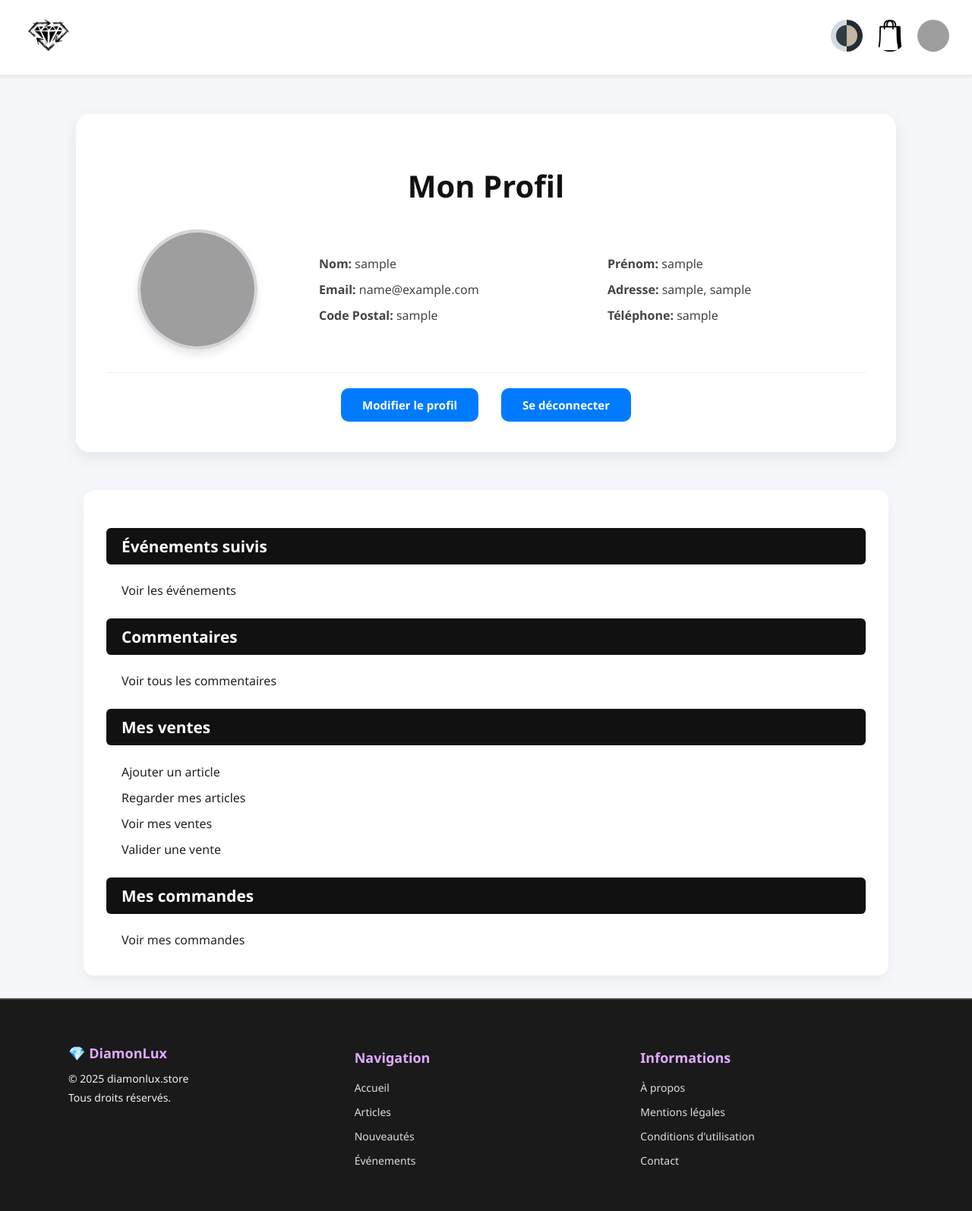
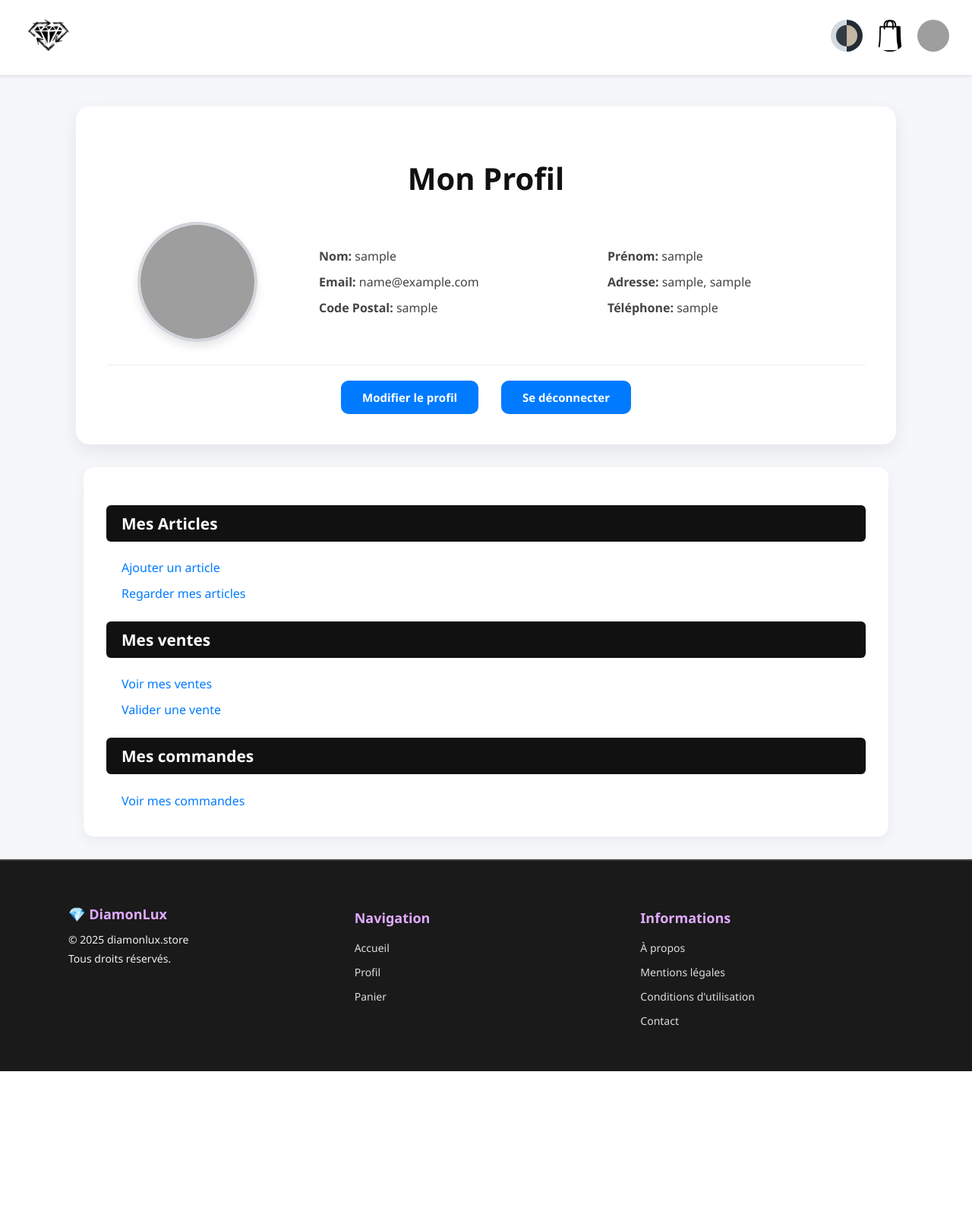
Before and after one commit to nbl20/DiamonLux, a PHP site: page /index.php?page=profil in a window 1280 px wide. Shown: the whole page at 76% size. After the commit the page ends 1410 px from the top, so only its background shows below. Run offline with PHP 8.4, Linux system fonts and the light colour scheme; the visitor is signed in with stand-in values (Sample User, id 1); data that the repository does not hold is empty; grey boxes are pictures that could not be loaded.

Commit message:
Modifications sur le CSS et les vues

```diff
--- a/public/css/footer.css
+++ b/public/css/footer.css
@@ -61,3 +61,22 @@
         gap: 40px;
     }
 }
+
+/* À ajouter dans style.css ou global.css (pas forcément ici) */
+html,
+body {
+    height: 100%;
+    margin: 0;
+}
+
+.wrapper {
+    min-height: 100vh;
+    /* prend toute la hauteur de l'écran */
+    display: flex;
+    flex-direction: column;
+}
+
+main {
+    flex: 1;
+    /* prend l'espace restant entre header et footer */
+}
--- a/public/css/profil.css
+++ b/public/css/profil.css
@@ -1,13 +1,29 @@
+/* === Structure générale === */
+html,
 body {
-    background-color: #f5f7fa;
-    font-family: 'Segoe UI', Tahoma, sans-serif;
+    height: 100%;
     margin: 0;
     padding: 0;
+    font-family: 'Segoe UI', Tahoma, sans-serif;
+    background-color: #f5f7fa;
 }
 
+/* Assure que le main prend l’espace disponible */
+.wrapper {
+    min-height: 100vh;
+    display: flex;
+    flex-direction: column;
+}
+
+main {
+    flex: 1;
+    padding-top: 40px;
+}
+
+/* === Bloc principal du profil === */
 .profil-container {
     max-width: 1000px;
-    margin: 50px auto;
+    margin: 0 auto;
     padding: 40px;
     background-color: #fff;
     border-radius: 18px;
@@ -22,7 +38,7 @@ body {
     font-weight: 700;
 }
 
-/* === Profil info === */
+/* === Section info utilisateur === */
 .profil-info {
     display: grid;
     grid-template-columns: 1fr 3fr;
@@ -55,7 +71,7 @@ body {
     font-weight: 500;
 }
 
-/* === Actions === */
+/* === Actions (boutons) === */
 .profil-actions {
     display: flex;
     justify-content: center;
@@ -81,7 +97,7 @@ body {
     background-color: #0056b3;
 }
 
-/* === Extras === */
+/* === Sections supplémentaires === */
 .extra-sections {
     max-width: 1000px;
     margin: 30px auto;
@@ -106,13 +122,15 @@ body {
     color: #007bff;
     text-decoration: none;
     font-weight: 500;
+    transition: color 0.3s;
 }
 
 .extra-sections a:hover {
     text-decoration: underline;
+    color: #0056b3;
 }
 
-/* === Dark mode === */
+/* === Dark Mode === */
 body.dark-mode {
     background-color: #1a1a1a;
     color: #f0f0f0;
@@ -140,25 +158,28 @@ body.dark-mode .extra-sections a {
     color: #81d4fa;
 }
 
-.extra-sections a {
-    display: block;
-    padding: 6px 20px;
-    color: #222;
-    text-decoration: none;
-    font-weight: 500;
-    transition: color 0.3s;
+body.dark-mode .extra-sections a:hover {
+    color: #4fc3f7;
 }
 
-.extra-sections a:hover {
-    color: #007bff;
-    text-decoration: underline;
+/* === Responsive === */
+@media screen and (max-width: 768px) {
+    .profil-info {
+        grid-template-columns: 1fr;
+        text-align: center;
+    }
+
+    .profil-details {
+        grid-template-columns: 1fr;
+    }
+
+    .profil-actions {
+        flex-direction: column;
+        align-items: center;
+    }
+
+    .profil-container,
+    .extra-sections {
+        padding: 20px;
+    }
 }
-
-/* En dark mode */
-body.dark-mode .extra-sections a {
-    color: #eee;
-}
-
-body.dark-mode .extra-sections a:hover {
-    color: #81d4fa;
-}
--- a/view/article_utilisateur.php
+++ b/view/article_utilisateur.php
@@ -11,7 +11,7 @@ $articles = $articleModel->getArticlesByUser($_SESSION['user_id']);
 ?>
 
 <link rel="stylesheet" href="public/css/mes_articles.css">
-
+<main>
     <div class="container-articles">
         <h1>🛍️ Mes articles en vente</h1>
 
@@ -49,3 +49,4 @@ $articles = $articleModel->getArticlesByUser($_SESSION['user_id']);
             </div>
         <?php endif; ?>
     </div>
+</main>
--- a/view/commun/footer.php
+++ b/view/commun/footer.php
@@ -1,5 +1,3 @@
-<link rel="stylesheet" href="public/css/footer.css">
-
 <footer class="footer">
     <div class="footer-container">
         <div class="footer-column">
@@ -12,9 +10,8 @@
             <h4>Navigation</h4>
             <ul>
                 <li><a href="index.php?page=acceuil">Accueil</a></li>
-                <li><a href="index.php?page=article">Articles</a></li>
-                <li><a href="index.php?page=nouveaute">Nouveautés</a></li>
-                <li><a href="index.php?page=evenement">Événements</a></li>
+                <li><a href="index.php?page=profil">Profil</a></li>
+                <li><a href="index.php?page=panier">Panier</a></li>
             </ul>
         </div>
 
@@ -29,3 +26,21 @@
         </div>
     </div>
 </footer>
+
+</div> <!-- fermeture de .wrapper -->
+<script>
+    const toggle = document.getElementById('darkModeToggle');
+    const body = document.body;
+
+    if (localStorage.getItem('darkMode') === 'true') {
+        body.classList.add('dark-mode');
+    }
+
+    toggle.addEventListener('click', () => {
+        body.classList.toggle('dark-mode');
+        localStorage.setItem('darkMode', body.classList.contains('dark-mode'));
+    });
+</script>
+</body>
+
+</html>
--- a/view/commun/header.php
+++ b/view/commun/header.php
@@ -6,9 +6,11 @@
     <meta name="viewport" content="width=device-width, initial-scale=1.0" />
     <title>DiamonLux</title>
     <link rel="stylesheet" href="public/css/style.css">
+    <link rel="stylesheet" href="public/css/footer.css"> <!-- pour le footer fixe -->
 </head>
 
 <body>
+    <div class="wrapper"> <!-- ouverture du wrapper -->
         <header class="header-container">
             <nav class="nav_header">
                 <a href="index.php">
--- a/view/mes_ventes.php
+++ b/view/mes_ventes.php
@@ -20,6 +20,7 @@ $totalGagne = 0;
 
 <link rel="stylesheet" href="public/css/mes_ventes.css">
 
+<main class="<?= empty($ventes) ? 'center-rectangle' : '' ?>">
     <div class="container-ventes">
         <h1>📊 Mes Ventes Finalisées</h1>
 
@@ -68,3 +69,4 @@ $totalGagne = 0;
             </div>
         <?php endif; ?>
     </div>
+</main>
--- a/view/profil.php
+++ b/view/profil.php
@@ -1,14 +1,10 @@
 <?php
-
-
-// Vérifier si l'utilisateur est connecté
 if (!isset($_SESSION['user_id'])) {
     header('Location: index.php?page=connexion');
     exit;
 }
 
-// Récupérer les informations utilisateur depuis la session
-$user_image = $_SESSION['user_image'] ?? null;
+$user_image = $_SESSION['user_image'] ?? './public/images/default-avatar.png';
 $user_nom = $_SESSION['user_nom'] ?? 'Nom inconnu';
 $user_prenom = $_SESSION['user_prenom'] ?? 'Prénom inconnu';
 $user_email = $_SESSION['user_email'] ?? 'Email inconnu';
@@ -18,19 +14,10 @@ $user_code_postal = $_SESSION['user_code_postal'] ?? 'Code postal inconnu';
 $user_phone = $_SESSION['user_phone'] ?? 'Numéro inconnu';
 $user_role = $_SESSION['user_role'] ?? 'Rôle inconnu';
 ?>
+<link rel="stylesheet" href="public/css/profil.css">
 
-<!DOCTYPE html>
-<html lang="fr">
 
-<head>
-    <meta charset="UTF-8">
-    <meta name="viewport" content="width=device-width, initial-scale=1.0">
-    <title>Mon Profil</title>
-    <link rel="stylesheet" href="./public/css/profil.css">
-</head>
-
-<body>
-
+<main>
     <div class="profil-container">
         <h1>Mon Profil</h1>
         <div class="profil-info">
@@ -45,7 +32,6 @@ $user_role = $_SESSION['user_role'] ?? 'Rôle inconnu';
             </div>
         </div>
 
-
         <div class="profil-actions">
             <a href="index.php?page=modifprofil">Modifier le profil</a>
             <a href="index.php?page=deconnexion">Se déconnecter</a>
@@ -53,19 +39,17 @@ $user_role = $_SESSION['user_role'] ?? 'Rôle inconnu';
     </div>
 
     <div class="extra-sections">
-        <h2>Événements suivis</h2>
-        <a href="index.php?page=voir_mes_evenement">Voir les événements</a>
-
-        <h2>Commentaires</h2>
-        <a href="index.php?page=voir_les_commentaires">Voir tous les commentaires</a>
-        <h2>Mes ventes</h2>
+        <h2>Mes Articles</h2>
         <a href="index.php?page=ajouter_article_utilisateur">Ajouter un article</a>
         <a href="index.php?page=article_utilisateur">Regarder mes articles</a>
+
+        <h2>Mes ventes</h2>
         <a href="index.php?page=mes_ventes">Voir mes ventes</a>
         <a href="index.php?page=valider_vente">Valider une vente</a>
+
         <?php
-        if ($_SESSION['user_role'] === 'client') {
-            include('./bdd/bdd.php'); // <- Important pour avoir $bdd
+        if ($user_role === 'client') {
+            include('./bdd/bdd.php');
             include_once('./model/Commande.php');
 
             $commandeModel = new Commande($bdd);
@@ -73,25 +57,19 @@ $user_role = $_SESSION['user_role'] ?? 'Rôle inconnu';
 
             if (count($notifications) > 0) {
                 echo '<div style="background-color: #fffae6; padding: 10px; margin: 15px 0; color: #d35400; border: 1px solid #f39c12;">
-                🔔 Vous avez ' . count($notifications) . ' nouvelle(s) commande(s) à valider ! <a href="index.php?page=valider_vente">Voir</a>
-              </div>';
+                    🔔 Vous avez ' . count($notifications) . ' nouvelle(s) commande(s) à valider ! <a href="index.php?page=valider_vente">Voir</a>
+                </div>';
             }
         }
-
         ?>
-
 
         <h2>Mes commandes</h2>
         <a href="index.php?page=mes_commandes">Voir mes commandes</a>
-
     </div>
 
     <?php if ($user_role === 'admin' || $user_role === 'SuperAdmin'): ?>
-        <div class="admin-section">
+        <div class="admin-section extra-sections">
             <h2><a href="index.php?page=admin">Page d'administration</a></h2>
         </div>
     <?php endif; ?>
-
-</body>
-
-</html>
+</main>
```
Also changed, not shown: bdd/script.sql (+5 -8 lines), controller/admin/adminController.php (+7 -9 lines), public/css/mes_articles.css (+19 -0 lines), public/css/mes_ventes.css (+25 -14 lines). Lines whose indentation alone changed are shown as unchanged.
